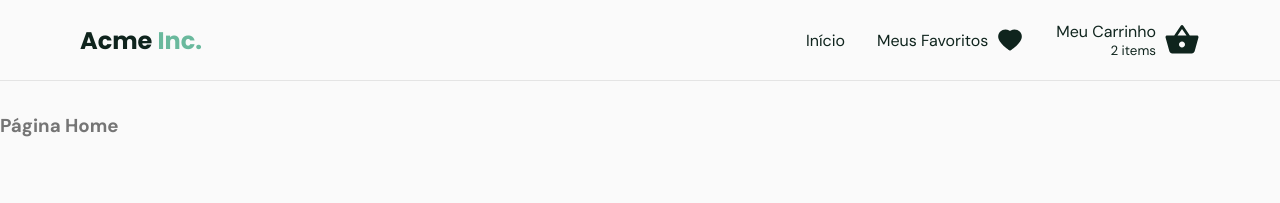
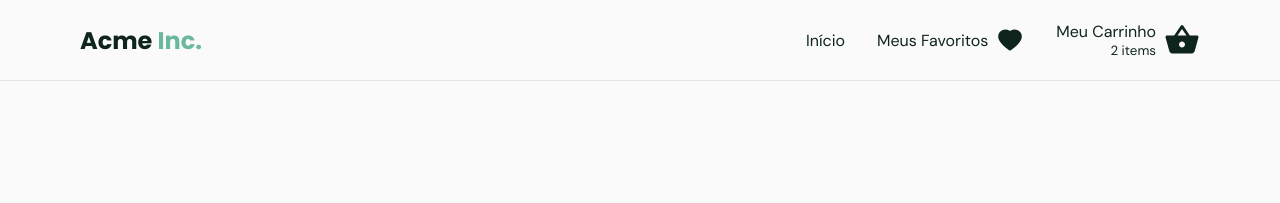
Before and after one commit to henriquekramer/acme-inc, a Next.js app: page / in a window 1280 px wide. Shown: the top 203 px of the page. Built offline with nearby package versions, Linux system fonts and the light colour scheme.

Commit message:
Ajuste no Header

```diff
--- a/src/pages/index.tsx
+++ b/src/pages/index.tsx
@@ -7,7 +7,6 @@ export default function Home() {
       <Head>
         <title>Início | Acme Inc.</title>
       </Head>
-      <h3>Página Home</h3>
 
     </>
   )
```
